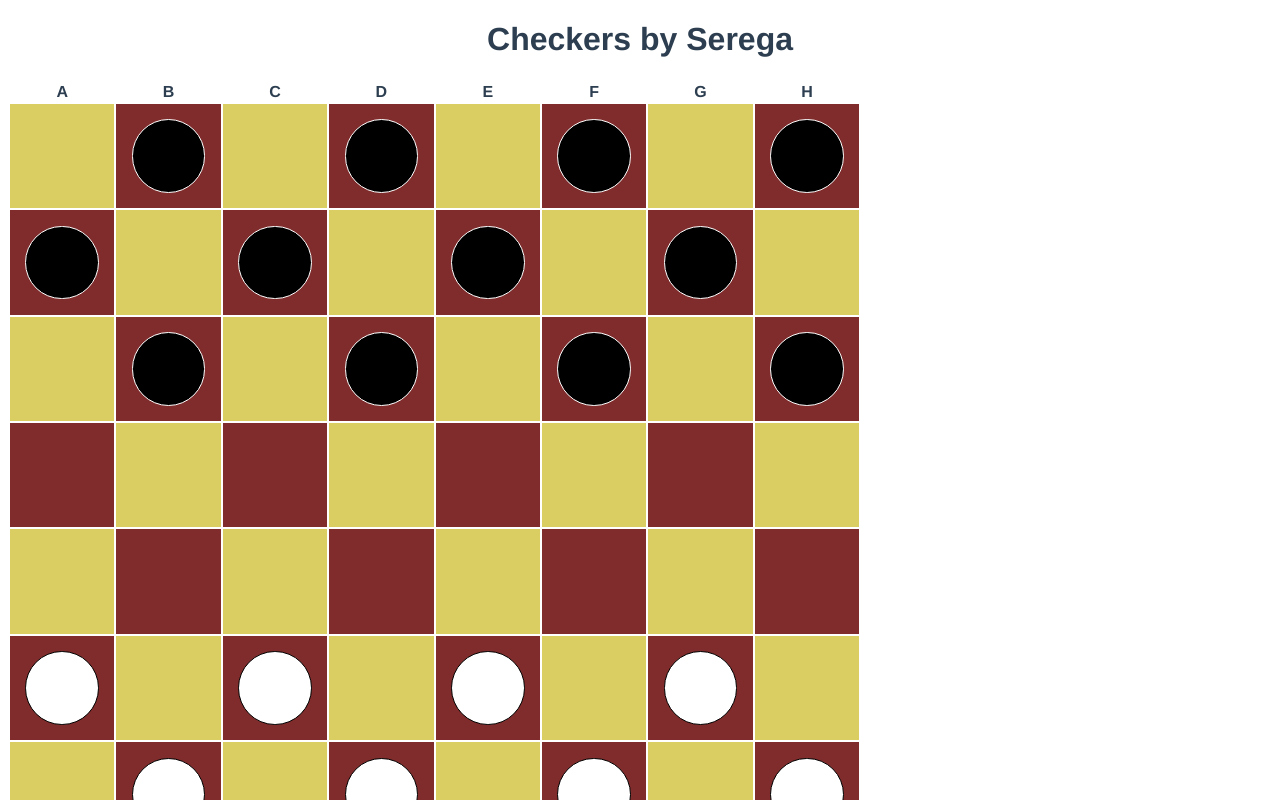
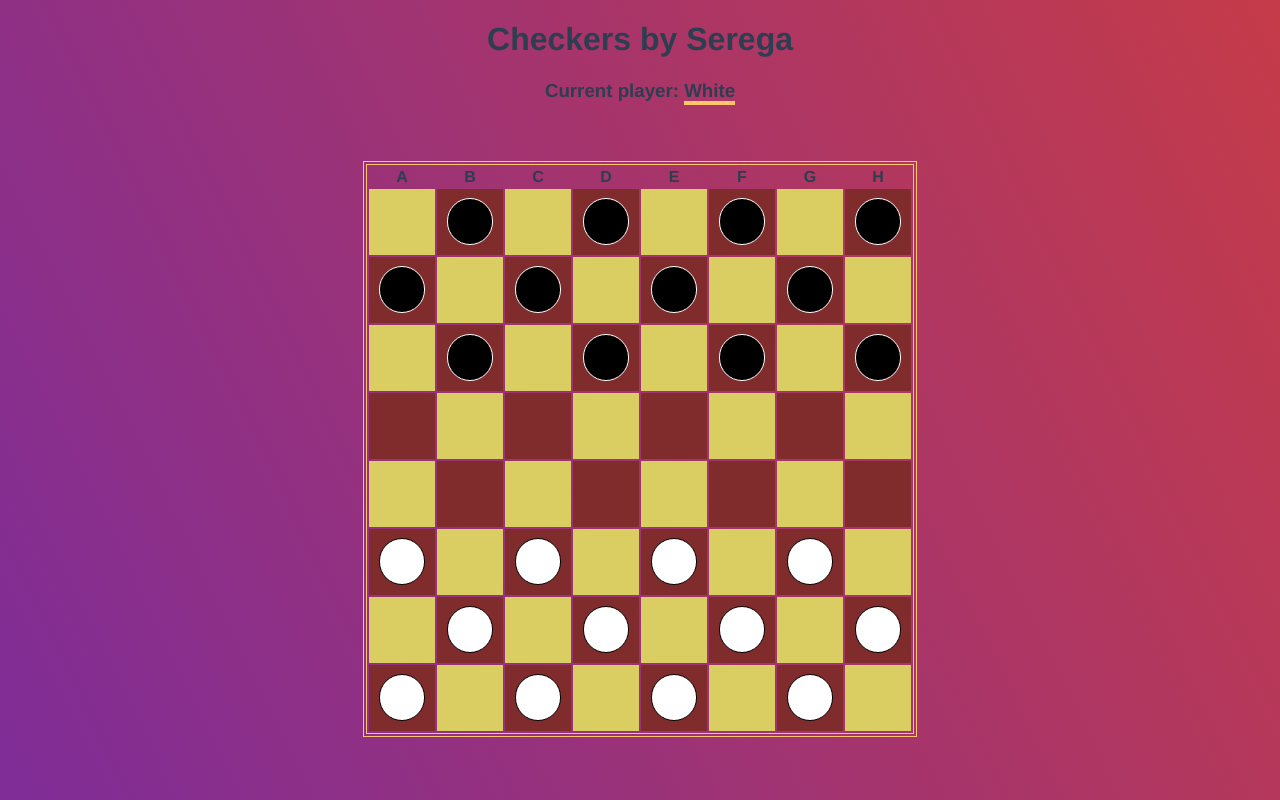
Before and after one commit to sergptz/checkers, a Vue app: page / in a window 1280 px wide. Shown: the top 800 px of the page. Built offline with nearby package versions, Linux system fonts and the light colour scheme.

Commit message:
Moving to another computer

```diff
--- a/src/App.vue
+++ b/src/App.vue
@@ -24,6 +24,20 @@ export default {
     color: #2c3e50;
 }
 
+html {
+    width: 100%;
+    background: linear-gradient(244deg, #38bf9c, #ec431d, #341dec, #a49ce1);
+    background-size: 800% 800%;
+
+    animation: BackgroundGradientAnimation 60s ease infinite;
+}
+
+@keyframes BackgroundGradientAnimation {
+    0%{background-position:33% 0%}
+    50%{background-position:68% 0%}
+    100%{background-position:33% 0%}
+}
+
 #nav {
     padding: 30px;
 
--- a/src/GameLogic/Checker.ts
+++ b/src/GameLogic/Checker.ts
@@ -1,11 +1,13 @@
 export default class Checker {
+    public id: number
     public color: String
     public isKing: Boolean
     public isGoingToBeEatenAtTheEndOfTheMove: Boolean = false
 
-    constructor(color: String, isKing: Boolean = false) {
+    constructor(color: String, id: number, isKing: Boolean = false) {
         this.color = color
         this.isKing = isKing
+        this.id = id
     }
 
     public becomeKing():void {
--- a/src/GameLogic/GameRuler.ts
+++ b/src/GameLogic/GameRuler.ts
@@ -17,7 +17,32 @@ export default class GameRuler {
         this.gameSession.toggleMove();
     }
 
-    public onCheckerClick(row: number, col: number) {
+    public onCheckerClick(row: number, col: number, id: number | false = false) {
+        const justAte = this.gameSession.getJustAte()
+        if (justAte) {
+            console.error(`Current player must eat all the available checkers by current active checker!`)
+            return
+        }
+
+        this.gameSession.clearMessageForUser()
+
+        const whoseMove = this.gameSession.getWhoseMove()
+        const coordsOfCheckersWhoCanEat = this.getCoordsOfCheckersWhoCanEat(whoseMove)
+        let clickedCheckerCanEat = false
+        if (coordsOfCheckersWhoCanEat.length !== 0) {
+            for (let coords of coordsOfCheckersWhoCanEat) {
+                if (row === coords.row && col === coords.col) {
+                    clickedCheckerCanEat = true
+                    break
+                }
+            }
+            if (!clickedCheckerCanEat) {
+                this.gameSession.setMessageForUser('You should eat a checker')
+                console.warn('This checker cannot eat, but others can, so dont do anything')
+                return
+            }
+        }
+
         this.gameSession.clearActiveCell()
         this.gameSession.clearAllowedCellsToMoveAndEat()
         const checker: Checker | null = this.gameSession.getCheckerByCoords(row, col)
@@ -33,13 +58,35 @@ export default class GameRuler {
             console.warn(`Checker on ${row}:${col} is not movable`)
             return
         }
+        if (checker.isGoingToBeEatenAtTheEndOfTheMove) {
+            console.warn(`Checker on ${row}:${col} is about to be eaten at the end of the move, don't bother it`)
+            return
+        }
+
         // this.gameSession.clearAllowedCellsToMoveAndEat()
         this.gameSession.setActiveCell(row, col)
         this.updateAllPossibleMoves(checker, row, col)
     }
 
+    private getCoordsOfCheckersWhoCanEat(color: String) {
+        const board = this.gameSession.getCurrentBoardState()
+        let checkerCoords: Array<Object> = []
+        for (let row in board) {
+            for (let col in board[row]) {
+                const checker: Checker | null = board[+row][+col]
+                if (checker?.color === color && this.canCheckerEatAtAll(checker, +row, +col)) {
+                    checkerCoords.push({
+                        row: +row, col: +col
+                    })
+                }
+            }
+        }
+        return checkerCoords
+    }
+
     public onCellClick(row: number, col: number) {
         console.info(`${row}:${col} is clicked!`)
+        this.gameSession.clearMessageForUser()
         const checker: Checker | null = this.gameSession.getCheckerByCoords(row, col)
         const justAte = this.gameSession.getJustAte()
 
@@ -65,59 +112,61 @@ export default class GameRuler {
         let fromRow = activeCell.row
         let fromCol = activeCell.col
 
-        /**
-         * TODO При цикличном кушании НЕ ДОЛЖНО юыть возможности переключаться на другие шашки
-         * TODO При цикличном кушании не отрисовываются (или не перерасчитываются) разрешенные клетки
-         * */
-
-        if (this.canCheckerMoveToCellFromCoords(activeChecker, fromRow, fromCol, row, col) && !justAte) {
+        if (this.canCheckerMoveToCellFromCoords(activeChecker, fromRow, fromCol, row, col)
+            && !this.canCheckerEatAtAll(activeChecker, fromRow, fromCol) && !justAte) {
             this.gameSession.moveChecker(fromRow, fromCol, row, col)
-            this.gameSession.setJustAte(false)
+            this.gameSession.clearActiveCell()
+            this.gameSession.clearAllowedCellsToMoveAndEat()
             this.toggleMove()
         } else if (this.canCheckerEatToCellFromCoords(activeChecker, fromRow, fromCol, row, col)) {
             // TODO тестировать цикличное кушание
-            const eatableCheckerCoords = this.getEatableCheckerCoords(activeChecker, fromRow, fromCol, row, col)
-            this.gameSession.eatChecker(fromRow, fromCol, row, col, eatableCheckerCoords)
+            let {row: eatableRow, col: eatableCol} = this.getEatableCheckerCoords(activeChecker, fromRow, fromCol, row, col)
+            // this.eatChecker(fromRow, fromCol, row, col, eatableCheckerCoords)
+            this.gameSession.moveChecker(fromRow, fromCol, row, col)
+            this.gameSession.makeCheckerAlmostEaten(eatableRow, eatableCol)
             /** Если скушав, шашка всё ещё может есть, значит не передаём ход другому игроку и думаем дальше*/
             if (this.canCheckerEatAtAll(activeChecker, row, col)) {
                 this.gameSession.setJustAte(true)
                 this.gameSession.setActiveCell(row, col)
+                this.updateAllPossibleMoves(activeChecker, row, col)
                 return
             } else {
                 this.gameSession.setJustAte(false)
+                this.gameSession.clearAllowedCellsToMoveAndEat()
+                this.gameSession.clearActiveCell()
+                this.gameSession.eatCheckersThatAreAlmostEaten()
                 this.toggleMove()
             }
         } else {
             console.error(`Checker on ${fromRow}:${fromCol} cannot move to ${row}:${col}`)
         }
-        this.gameSession.setJustAte(false)
-        this.gameSession.clearActiveCell()
-        this.gameSession.clearAllowedCellsToMoveAndEat()
     }
 
-    public updateAllPossibleMoves(checker: Checker, row: number, col: number) {
-        this.gameSession.setAllowedCellsToMove(this.getAllPossibleMoves(checker, row, col))
-        this.gameSession.setAllowedCellsToEat(this.getAllPossibleEats(checker, row, col))
+    private updateAllPossibleMoves(checker: Checker, row: number, col: number) {
+        const possibleEats = this.getAllPossibleEats(checker, row, col)
+        this.gameSession.setAllowedCellsToEat(possibleEats)
+        if (possibleEats.length === 0)
+            this.gameSession.setAllowedCellsToMove(this.getAllPossibleMoves(checker, row, col))
     }
 
-    public isPlayerRightful(checker: Checker): boolean {
+    private isPlayerRightful(checker: Checker): boolean {
         return this.gameSession.getWhoseMove() === checker.color
     }
 
-    public atLeastOneMoveIsPossibleForChecker(checker: Checker, fromRow: number, fromCol: number): boolean {
+    private atLeastOneMoveIsPossibleForChecker(checker: Checker, fromRow: number, fromCol: number): boolean {
         return this.canCheckerMoveAtAll(checker, fromRow, fromCol) ||
             this.canCheckerEatAtAll(checker, fromRow, fromCol)
     }
 
-    public canCheckerMoveAtAll(checker: Checker, fromRow: number, fromCol: number): boolean {
+    private canCheckerMoveAtAll(checker: Checker, fromRow: number, fromCol: number): boolean {
         return this.getAllPossibleMoves(checker, fromRow, fromCol).length > 0
     }
 
-    public canCheckerEatAtAll(checker: Checker, fromRow: number, fromCol: number): boolean {
+    private canCheckerEatAtAll(checker: Checker, fromRow: number, fromCol: number): boolean {
         return this.getAllPossibleEats(checker, fromRow, fromCol).length > 0
     }
 
-    public canCheckerMoveToCellFromCoords(checker: Checker, fromRow: number, fromCol: number, toRow: number, toCol: number) {
+    private canCheckerMoveToCellFromCoords(checker: Checker, fromRow: number, fromCol: number, toRow: number, toCol: number) {
         const possibleMoves = this.getAllPossibleMoves(checker, fromRow, fromCol)
         let answer = false;
         possibleMoves.forEach(({row, col}) => {
@@ -126,7 +175,7 @@ export default class GameRuler {
         return answer
     }
 
-    public canCheckerEatToCellFromCoords(checker: Checker, fromRow: number, fromCol: number, toRow: number, toCol: number) {
+    private canCheckerEatToCellFromCoords(checker: Checker, fromRow: number, fromCol: number, toRow: number, toCol: number) {
         const possibleEats = this.getAllPossibleEats(checker, fromRow, fromCol);
         let answer = false;
         possibleEats.forEach(({row, col}) => {
@@ -135,7 +184,7 @@ export default class GameRuler {
         return answer
     }
 
-    public getEatableCheckerCoords(checker: Checker, fromRow: number, fromCol: number, toRow: number, toCol: number): Object {
+    private getEatableCheckerCoords(checker: Checker, fromRow: number, fromCol: number, toRow: number, toCol: number): Object {
         const possibleEats = this.getAllPossibleEats(checker, fromRow, fromCol);
         for (let {row, col, eatableCheckerCoords} of possibleEats) {
             if (row == toRow && col == toCol) {
@@ -143,6 +192,11 @@ export default class GameRuler {
             }
         }
         throw new Error(`No eatable checker found that can be eaten from ${fromRow}:${fromCol} moving to ${toRow}:${toCol}`)
+    }
+
+    private eatChecker(fromRow: number, fromCol: number, toRow: number, toCol: number, eatableCheckerCoords: Object) {
+        this.gameSession.moveChecker(fromRow, fromCol, toRow, toCol)
+        this.gameSession.removeCheckerByCoord(eatableCheckerCoords.row, eatableCheckerCoords.col)
     }
 
     public getAllPossibleMoves(checker: Checker, fromRow: number, fromCol: number): Array<Object> {
@@ -220,7 +274,7 @@ export default class GameRuler {
     public getPossibleCellsToEatForKing(checker: Checker, fromRow: number, fromCol: number): Array<Object> {
         const board = this.getState();
         let possibleMoves = []
-        const enemyColor = this.getEnemyColor(checker)
+        const enemyColor = this.gameSession.getEnemyColor(checker.color)
         const currentColor = this.gameSession.getWhoseMove()
 
         let rowThatCanBeEaten = fromRow + 1;
@@ -370,11 +424,8 @@ export default class GameRuler {
 
     public getPossibleCellsToEatForUsualChecker(checker: Checker, fromRow: number, fromCol: number): Array<any> {
         /**
-         * TODO Заметка на будущее - знать правила того, с чем работаешь
          * TODO Запилить выполнение следующих правил:
-         *  1. Взятие обязательно
          *  2. Побитые шашки и дамки снимаются только после завершения хода
-         *  3. Взятие (кушание) простой шашкой производится как вперёд, так и назад.
          *  4. За один ход шашку противника можно побить только один раз
          * */
 
@@ -382,7 +433,7 @@ export default class GameRuler {
         let possibleMoves: Array<any> = []
         let possibleRowsDeltas = [2, -2]
         let possibleColsDeltas = [2, -2]
-        const enemyColor = this.getEnemyColor(checker)
+        const enemyColor = this.gameSession.getEnemyColor(checker.color)
         possibleRowsDeltas.forEach(rowDelta => {
             const finalRow = fromRow + rowDelta
             const eatableCheckerRow = finalRow - rowDelta / 2
@@ -405,8 +456,4 @@ export default class GameRuler {
         })
         return possibleMoves
     }
-
-    public getEnemyColor(checker: Checker): String {
-        return checker.color === 'white' ? 'black' : 'white'
-    }
 }
--- a/src/GameLogic/GameSession.ts
+++ b/src/GameLogic/GameSession.ts
@@ -21,11 +21,12 @@ export default class GameSession {
 
     public initializeSession(): void {
         let initBoardState: Array<Array<any>> = []
+        let id = 1;
         for (let y in this.initialCoordinates) {
             initBoardState[y] = []
             for (let x in this.initialCoordinates[y]) {
                 let colorId = this.initialCoordinates[y][x]
-                if (colorId) initBoardState[y][x] = new Checker(colorId === 1 ? 'white' : 'black')
+                if (colorId) initBoardState[y][x] = new Checker(colorId === 1 ? 'white' : 'black', id++)
                 else initBoardState[y][x] = null
             }
         }
@@ -97,12 +98,44 @@ export default class GameSession {
         this.store.dispatch('clearAllowedCellsToMoveAndEat')
     }
 
-    public eatChecker(fromRow: number, fromCol: number, toRow: number, toCol: number, eatableCheckerCoords: Object) {
-        this.moveChecker(fromRow, fromCol, toRow, toCol)
-        this.removeCheckerByCoord(eatableCheckerCoords.row, eatableCheckerCoords.col)
+    public makeCheckerAlmostEaten(row: number, col: number) {
+        const checker: Checker | null = this.store.dispatch('getCheckerByCoords', {row, col})
+        if (checker !== null) {
+            checker.isGoingToBeEatenAtTheEndOfTheMove = true;
+            this.store.commit('SET_CHECKER', {row, col, checker})
+        }
     }
+
+    public eatCheckersThatAreAlmostEaten() {
+        let enemyCheckers = this.store.getters['getCheckersOfEnemyPlayer']
+        let result = []
+        console.log(enemyCheckers)
+        for (let checker of enemyCheckers) {
+            if (checker.isGoingToBeEatenAtTheEndOfTheMove) {
+                result.push(checker)
+            }
+        }
+        return result
+    }
+
+    // public eatChecker(fromRow: number, fromCol: number, toRow: number, toCol: number, eatableCheckerCoords: Object) {
+    //     this.moveChecker(fromRow, fromCol, toRow, toCol)
+    //     this.removeCheckerByCoord(eatableCheckerCoords.row, eatableCheckerCoords.col)
+    // }
 
     public moveChecker(fromRow: number, fromCol: number, toRow: number, toCol: number) {
         this.store.dispatch('moveChecker', {fromRow, fromCol, toRow, toCol})
     }
+
+    public setMessageForUser(message: string) {
+        this.store.dispatch('setMessage', {message})
+    }
+
+    public clearMessageForUser() {
+        this.setMessageForUser('')
+    }
+
+    public getEnemyColor(color: String): String {
+        return color === 'white' ? 'black' : 'white'
+    }
 }
--- a/src/components/Board.vue
+++ b/src/components/Board.vue
@@ -14,7 +14,7 @@
             <td @click="onCellClick(row, col)"
                 v-for="(cellValue, col) in rowState" :data-id="row + '_' + col" :key="'cell:' + row + '_' + col"
                 align="center" :class="getCellClasses(row, col)">
-                <Checker v-if="cellValue" :color="cellValue.color" :is-king="cellValue.isKing" @click.native.stop="onCheckerClick(row, col)"/>
+                <Checker v-if="cellValue" :id="cellValue.id" :color="cellValue.color" :is-king="cellValue.isKing" @click.native.stop="onCheckerClick(row, col)"/>
             </td>
         </tr>
     </table>
@@ -74,20 +74,24 @@ export default {
 <style>
 .checkers-table {
     table-layout: fixed;
+    margin: auto;
+    border: 4px double #ffc66e;
+    min-width: 68vh;
+    min-height: 68vh;
 }
 
-tr td {
+tr td.cell {
     background-color: rgb(128, 44, 44);
 }
 
-tr:nth-child(even) td:nth-child(odd),
-tr:nth-child(odd) td:nth-child(even) {
+tr:nth-child(even) td:nth-child(odd).cell,
+tr:nth-child(odd) td:nth-child(even).cell {
     background-color: rgb(218, 206, 98);
 }
 
 .cell {
-    width: 8vw;
-    height: 8vw;
+    width: 8vh;
+    height: 8vh;
 }
 .cell.active {
     z-index: 2;
--- a/src/components/Checkers.vue
+++ b/src/components/Checkers.vue
@@ -1,15 +1,37 @@
 <template>
     <div>
+        <h3>Current player: <span class="player-color">{{currentPlayerColor}}</span></h3>
+        <div class="user-message-block">
+            <h3>{{message}}</h3>
+        </div>
         <board/>
     </div>
 </template>
 
 <script>
 import Board from './Board'
+import {mapState} from 'vuex'
 
 export default {
     components: {
         Board
+    },
+    computed: {
+        currentPlayerColor() {
+            let color = this.whoseMove
+            return color = color[0].toUpperCase() + color.slice(1)
+        },
+        ...mapState(['whoseMove', 'message'])
     }
 }
 </script>
+
+<style>
+.player-color {
+    border-bottom: 4px solid #ffc66e;
+}
+
+.user-message-block {
+    min-height: 2.5rem;
+}
+</style>
--- a/src/store/index.ts
+++ b/src/store/index.ts
@@ -14,11 +14,18 @@ export default new Vuex.Store({
         allowedCellsToMove: [],
         allowedCellsToEat: [],
         whoseMove: 'white',
-        justAte: false
+        justAte: false,
+        message: ''
     },
     getters: {
         allowedCellsToMoveAndEat({allowedCellsToMove, allowedCellsToEat}) {
             return allowedCellsToMove.concat(allowedCellsToEat)
+        },
+        getCheckersOfCurrentPlayer: ({board, whoseMove}) => {
+            return board.flat().filter(checker => checker && checker.color === whoseMove)
+        },
+        getCheckersOfEnemyPlayer: ({board, whoseMove}) => {
+            return board.flat().filter(checker => checker && checker.color !== whoseMove)
         }
     },
     mutations: {
@@ -46,7 +53,7 @@ export default new Vuex.Store({
         SET_WHOSE_MOVE: (state, {color}) => {
             state.whoseMove = color
         },
-        SET_JUST_ATE: (state, {justAte}) => {
+        SET_JUST_ATE: (state, justAte) => {
             state.justAte = justAte
         },
         SET_ALLOWED_CELLS_TO_MOVE: (state, cells) => {
@@ -54,6 +61,9 @@ export default new Vuex.Store({
         },
         SET_ALLOWED_CELLS_TO_EAT: (state, cells) => {
             state.allowedCellsToEat = cells
+        },
+        SET_MESSAGE: (state, message) => {
+            state.message = message
         }
     },
     actions: {
@@ -91,6 +101,9 @@ export default new Vuex.Store({
         clearAllowedCellsToMoveAndEat({commit}) {
             commit('SET_ALLOWED_CELLS_TO_MOVE', [])
             commit('SET_ALLOWED_CELLS_TO_EAT', [])
+        },
+        setMessage({commit}, {message}) {
+            commit('SET_MESSAGE', message);
         }
     }
 })
```
Also changed, not shown: src/components/Checker.vue (+7 -4 lines), 1 other file (tests, documents, lock files or other folders). Lines whose indentation alone changed are shown as unchanged.
